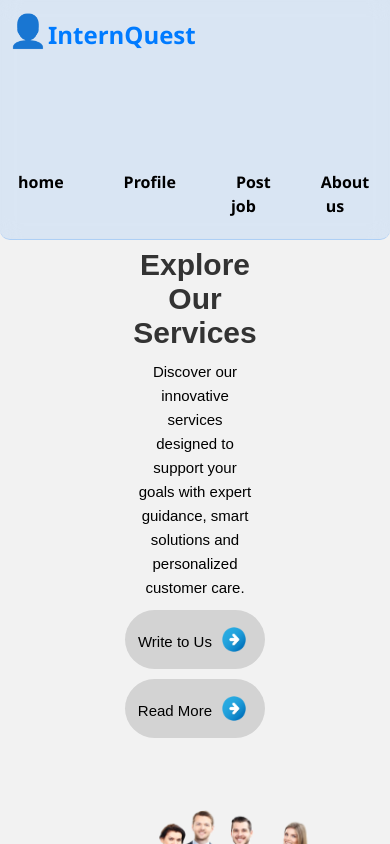
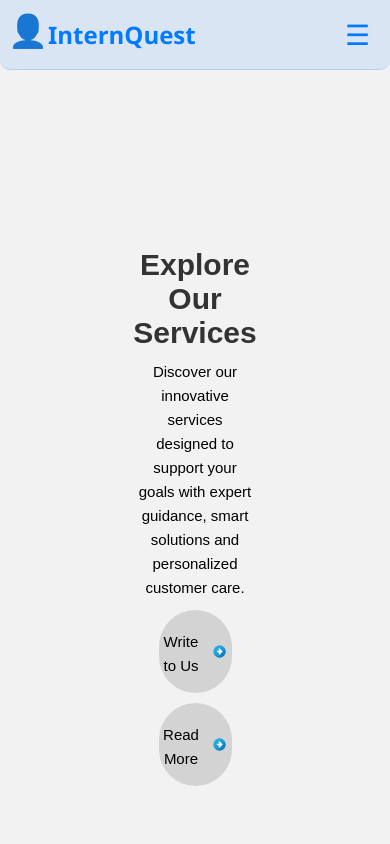
Before and after one commit to kaveenskn/InternQuest-web-Group2, a React (Vite) app: page /emp in a window 390 px wide. Built offline with nearby package versions, Linux system fonts and the light colour scheme.

Commit message:
changes in navbar

```diff
--- a/src/component/navbar.jsx
+++ b/src/component/navbar.jsx
@@ -1,12 +1,17 @@
-import React from "react";
+import React, { useState } from "react";
 import { NavLink, useNavigate } from "react-router-dom";
 import "../styles/navbar.css";
 
 const Navbar = ({ brand = "InternQuest", icon = "👤", links = [] }) => {
   const navigate = useNavigate();
+  const [isMobileMenuOpen, setIsMobileMenuOpen] = useState(false);
 
   const handleLogout = () => {
     navigate("/login");
+  };
+
+  const toggleMenu = () => {
+    setIsMobileMenuOpen(!isMobileMenuOpen);
   };
 
   return (
@@ -14,12 +19,18 @@ const Navbar = ({ brand = "InternQuest", icon = "👤", links = [] }) => {
       <div className="navbar-brand">
         <span className="icon">{icon}</span> {brand}
       </div>
-      <ul className="navbar-links">
+
+      <div className="mobile-menu-icon" onClick={toggleMenu}>
+        {isMobileMenuOpen ? "×" : "☰"}
+      </div>
+
+      <ul className={`navbar-links ${isMobileMenuOpen ? "show" : ""}`}>
         {links.map((link) => (
           <li key={link.path}>
             <NavLink
               to={link.path}
               className={({ isActive }) => (isActive ? "active" : "")}
+              onClick={() => setIsMobileMenuOpen(false)}
             >
               {link.label}
             </NavLink>
--- a/src/styles/emDashboard.css
+++ b/src/styles/emDashboard.css
@@ -180,7 +180,7 @@
   .hero-explore1,
   .hero-explore2 {
     margin-top: 0;
-    width: 100%;
+    width: 50%;
     justify-content: center;
     padding-left: 0;
   }
--- a/src/styles/navbar.css
+++ b/src/styles/navbar.css
@@ -9,7 +9,7 @@
   border-bottom: 1px solid rgba(0, 123, 255, 0.2);
   width: 100%;
   box-sizing: border-box;
-  height: 60px;
+  min-height: 70px;
   position: fixed;
   top: 0;
   left: 0;
@@ -47,10 +47,68 @@
 }
 
 .navbar-links li a:hover {
-  background-color: #56a1f1;;
+  background-color: #56a1f1;
   border-radius: 5px;
 }
 
 .navbar-links li button {
   margin-top: -10px;
 }
+
+/* Mobile Menu Icon */
+.mobile-menu-icon {
+  display: none;
+  font-size: 28px;
+  cursor: pointer;
+  color: #007bff;
+  position: absolute;
+  right: 20px;
+  top: 15px;
+  z-index: 1001;
+}
+
+/* Mobile Styles */
+@media (max-width: 768px) {
+   .navbar{
+    max-height:70px ;
+    overflow-x: scroll;
+   }
+  .mobile-menu-icon {
+    display: block;
+  }
+
+  .navbar-links {
+    display: none;
+    flex-direction: column;
+    gap: 10px;
+    position: absolute;
+    top: 60px;
+    right: 0;
+    background-color: rgba(0, 123, 255, 0.1);
+    width: 100%;
+    height: auto;
+    padding: 20px;
+    border-radius: 0 0 10px 10px;
+    z-index: 999;
+    overflow-y: auto;
+  }
+
+  .navbar-links.show {
+    display: flex;
+  }
+
+  .navbar-links li {
+    margin: 0;
+  }
+
+  .navbar-links li a {
+    padding: 10px;
+    display: block;
+    width: 100%;
+  }
+
+  .navbar-links li button {
+    margin-top: 10px;
+    width: 100%;
+  }
+}
```
